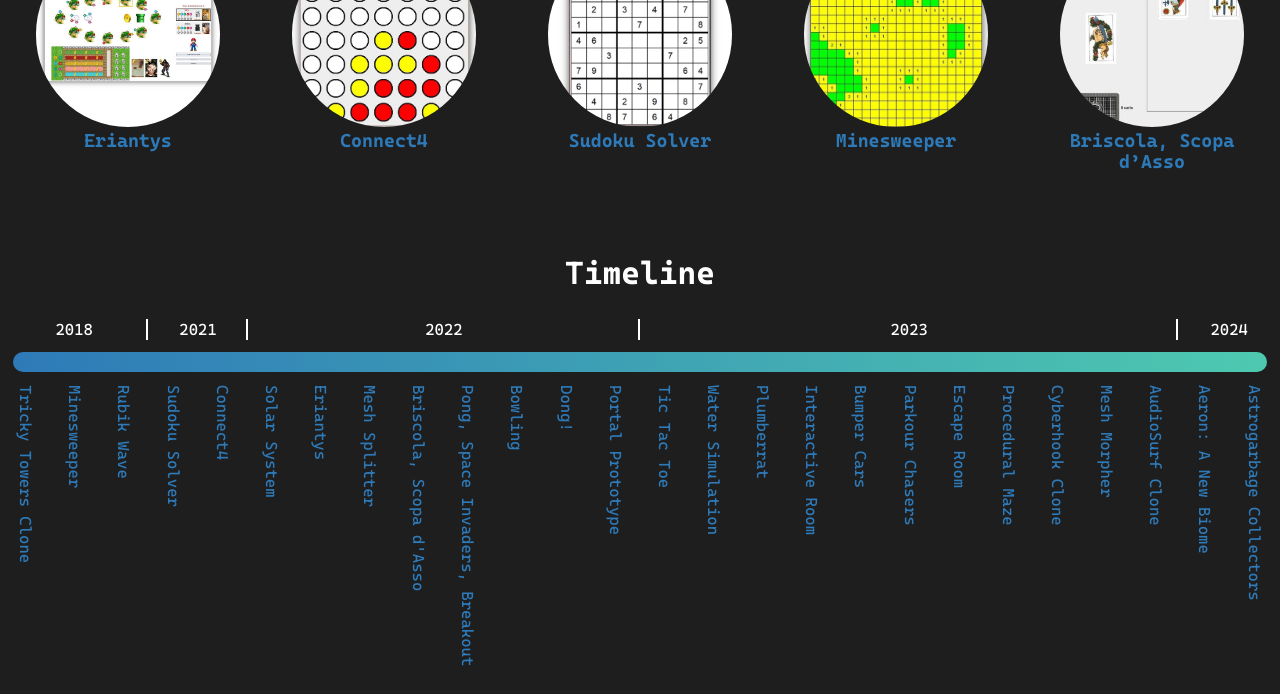
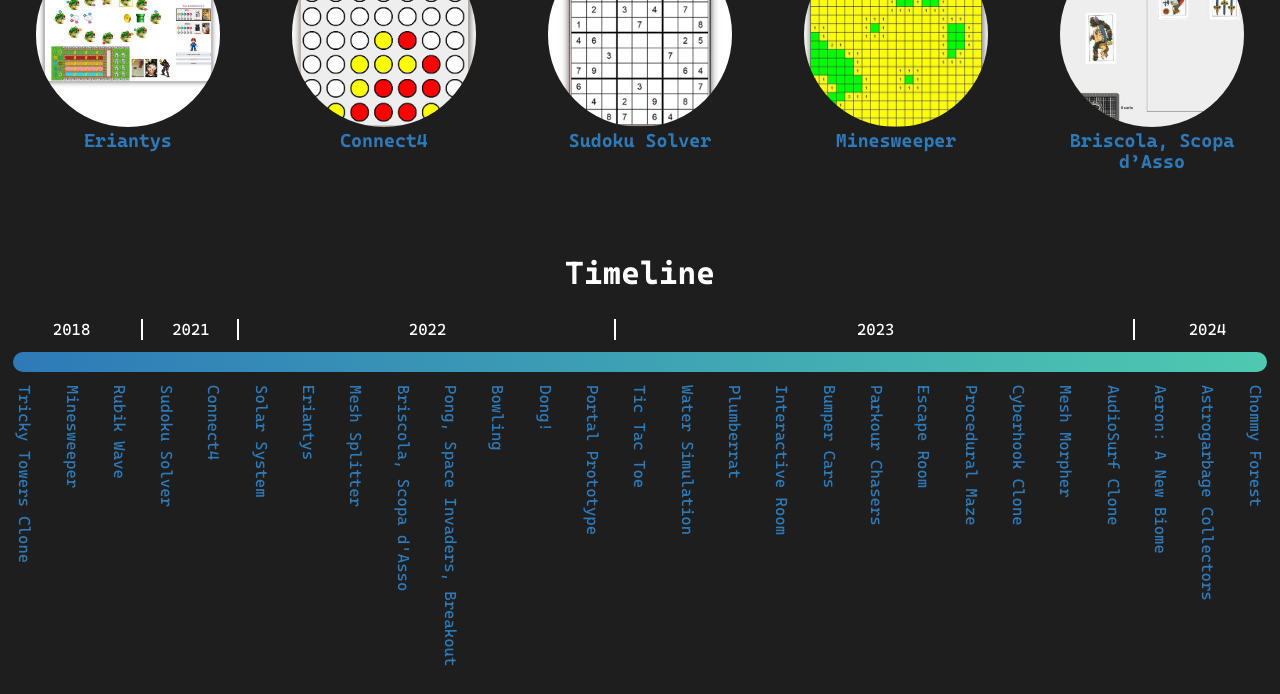
Before and after one commit to Baldi00/Baldi00.github.io, a plain HTML site: page index.html in a window 1280 px wide. Shown: the part 2577-3271 px from the top of the page. Drawn offline with Linux system fonts and the light colour scheme.

Commit message:
updated timeline

```diff
--- a/index.html
+++ b/index.html
@@ -82,11 +82,11 @@
             <div style="width: 100%; height: auto; float: left; text-align: center; color: white; margin-top: 25px;">
                 <table style="width: 100%">
                     <tr style="width: 100%">
-                        <td style="width: 11.54%; text-align: center; border-right: 2px solid white;">2018</td>
-                        <td style="width: 7.69%; text-align: center; border-right: 2px solid white;">2021</td>
-                        <td style="width: 30.77%; text-align: center; border-right: 2px solid white;">2022</td>
-                        <td style="width: 42.31%; text-align: center; border-right: 2px solid white;">2023</td>
-                        <td style="width: 7.69%; text-align: center;">2024</td>
+                        <td style="width: 11.12%; text-align: center; border-right: 2px solid white;">2018</td>
+                        <td style="width: 7.4%; text-align: center; border-right: 2px solid white;">2021</td>
+                        <td style="width: 29.62%; text-align: center; border-right: 2px solid white;">2022</td>
+                        <td style="width: 40.74%; text-align: center; border-right: 2px solid white;">2023</td>
+                        <td style="width: 11.12%; text-align: center;">2024</td>
                     </tr>
                 </table>
             </div>
@@ -120,6 +120,7 @@
                         <td style="writing-mode: vertical-rl; text-orientation: mixed; text-align: left"><a href="pages/audiosurf.html">AudioSurf Clone</a></td>
                         <td style="writing-mode: vertical-rl; text-orientation: mixed; text-align: left"><a href="pages/aeron.html">Aeron: A New Biome</a></td>
                         <td style="writing-mode: vertical-rl; text-orientation: mixed; text-align: left"><a href="pages/agc.html">Astrogarbage Collectors</a></td>
+                        <td style="writing-mode: vertical-rl; text-orientation: mixed; text-align: left"><a href="pages/chommy.html">Chommy Forest</a></td>
                     </tr>
                 </table>
             </div>
```
